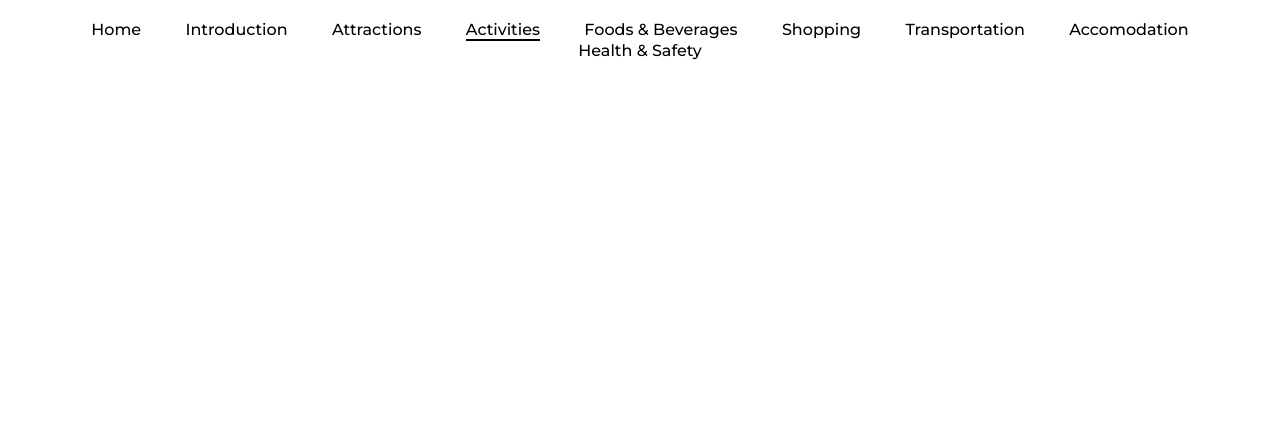
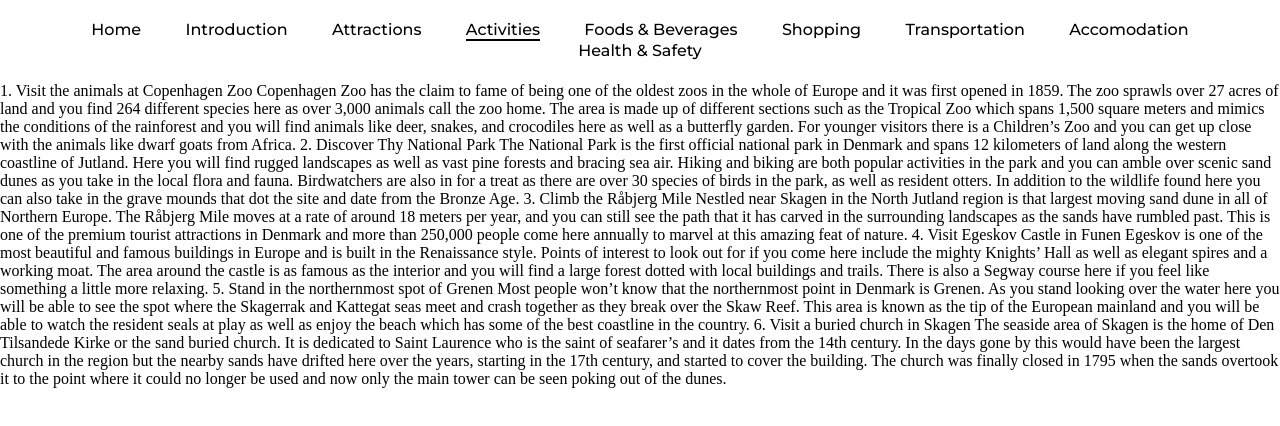
Before and after one commit to darrancebeh/PCT0101-FINAL-PROJECT, a plain HTML site: page activities.html in a window 1280 px wide. Drawn offline with Linux system fonts and the light colour scheme.

Commit message:
Information for activities

```diff
--- a/activities.html
+++ b/activities.html
@@ -25,6 +25,54 @@
         </nav>
     </head>
 <body>
+    1. Visit the animals at Copenhagen Zoo
+Copenhagen Zoo has the claim to fame of being one of the oldest zoos in the whole of Europe and it was first opened in 1859. The zoo sprawls over 27 acres of land and you find 264 different species here as over 3,000 animals call the zoo home.
 
+The area is made up of different sections such as the Tropical Zoo which spans 1,500 square meters and mimics the conditions of the rainforest and you will find animals like deer, snakes, and crocodiles here as well as a butterfly garden.
+
+For younger visitors there is a Children’s Zoo and you can get up close with the animals like dwarf goats from Africa.
+
+2. Discover Thy National Park
+The National Park is the first official national park in Denmark and spans 12 kilometers of land along the western coastline of Jutland.
+
+Here you will find rugged landscapes as well as vast pine forests and bracing sea air.
+
+Hiking and biking are both popular activities in the park and you can amble over scenic sand dunes as you take in the local flora and fauna.
+
+Birdwatchers are also in for a treat as there are over 30 species of birds in the park, as well as resident otters.
+
+In addition to the wildlife found here you can also take in the grave mounds that dot the site and date from the Bronze Age.
+
+3. Climb the Råbjerg Mile
+Nestled near Skagen in the North Jutland region is that largest moving sand dune in all of Northern Europe.
+
+The Råbjerg Mile moves at a rate of around 18 meters per year, and you can still see the path that it has carved in the surrounding landscapes as the sands have rumbled past.
+
+This is one of the premium tourist attractions in Denmark and more than 250,000 people come here annually to marvel at this amazing feat of nature.
+
+4. Visit Egeskov Castle in Funen
+Egeskov is one of the most beautiful and famous buildings in Europe and is built in the Renaissance style.
+
+Points of interest to look out for if you come here include the mighty Knights’ Hall as well as elegant spires and a working moat.
+
+The area around the castle is as famous as the interior and you will find a large forest dotted with local buildings and trails.
+
+There is also a Segway course here if you feel like something a little more relaxing.
+
+5. Stand in the northernmost spot of Grenen
+Most people won’t know that the northernmost point in Denmark is Grenen.
+
+As you stand looking over the water here you will be able to see the spot where the Skagerrak and Kattegat seas meet and crash together as they break over the Skaw Reef.
+
+This area is known as the tip of the European mainland and you will be able to watch the resident seals at play as well as enjoy the beach which has some of the best coastline in the country.
+
+6. Visit a buried church in Skagen
+The seaside area of Skagen is the home of Den Tilsandede Kirke or the sand buried church.
+
+It is dedicated to Saint Laurence who is the saint of seafarer’s and it dates from the 14th century.
+
+In the days gone by this would have been the largest church in the region but the nearby sands have drifted here over the years, starting in the 17th century, and started to cover the building.
+
+The church was finally closed in 1795 when the sands overtook it to the point where it could no longer be used and now only the main tower can be seen poking out of the dunes.
 </body>
 </html>
```
